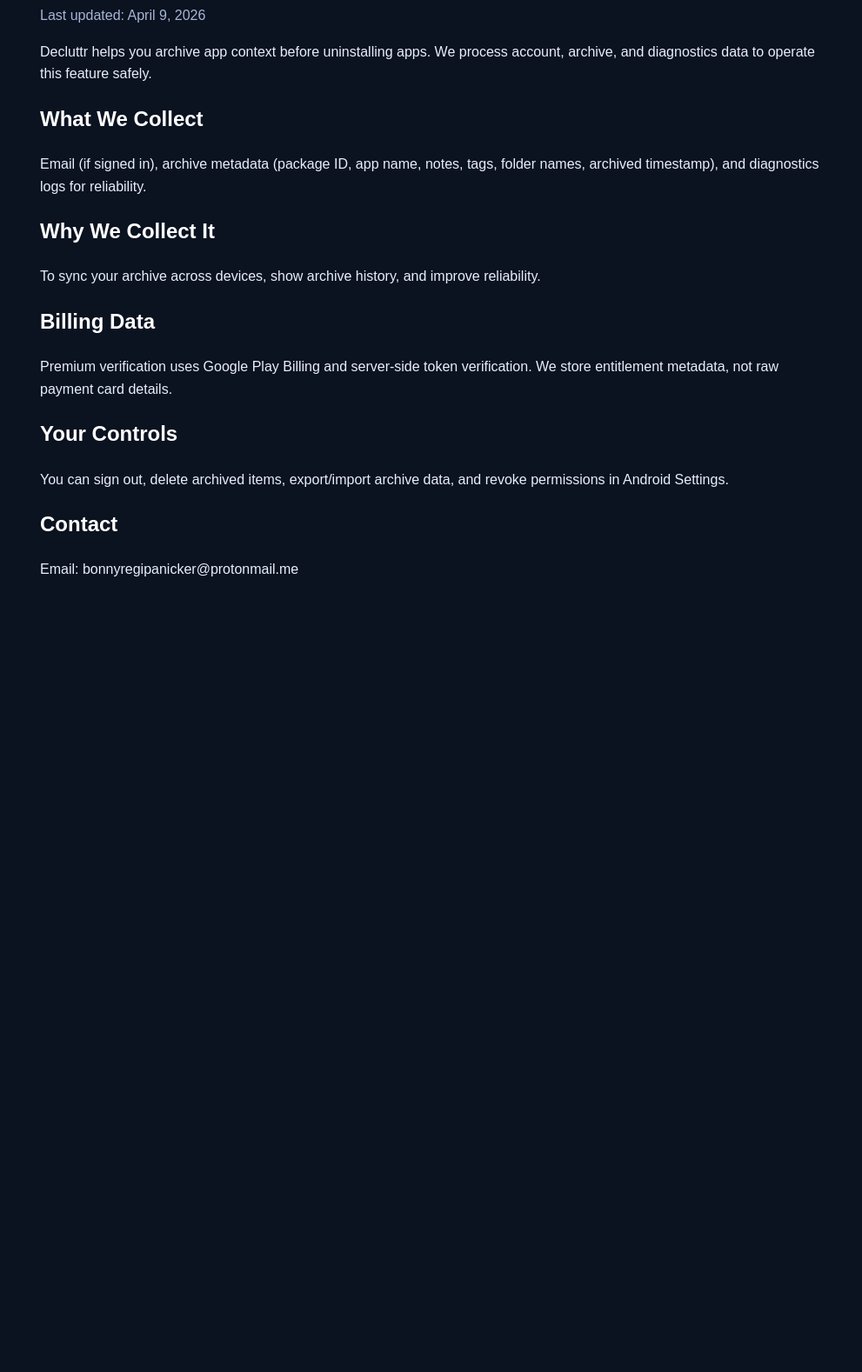
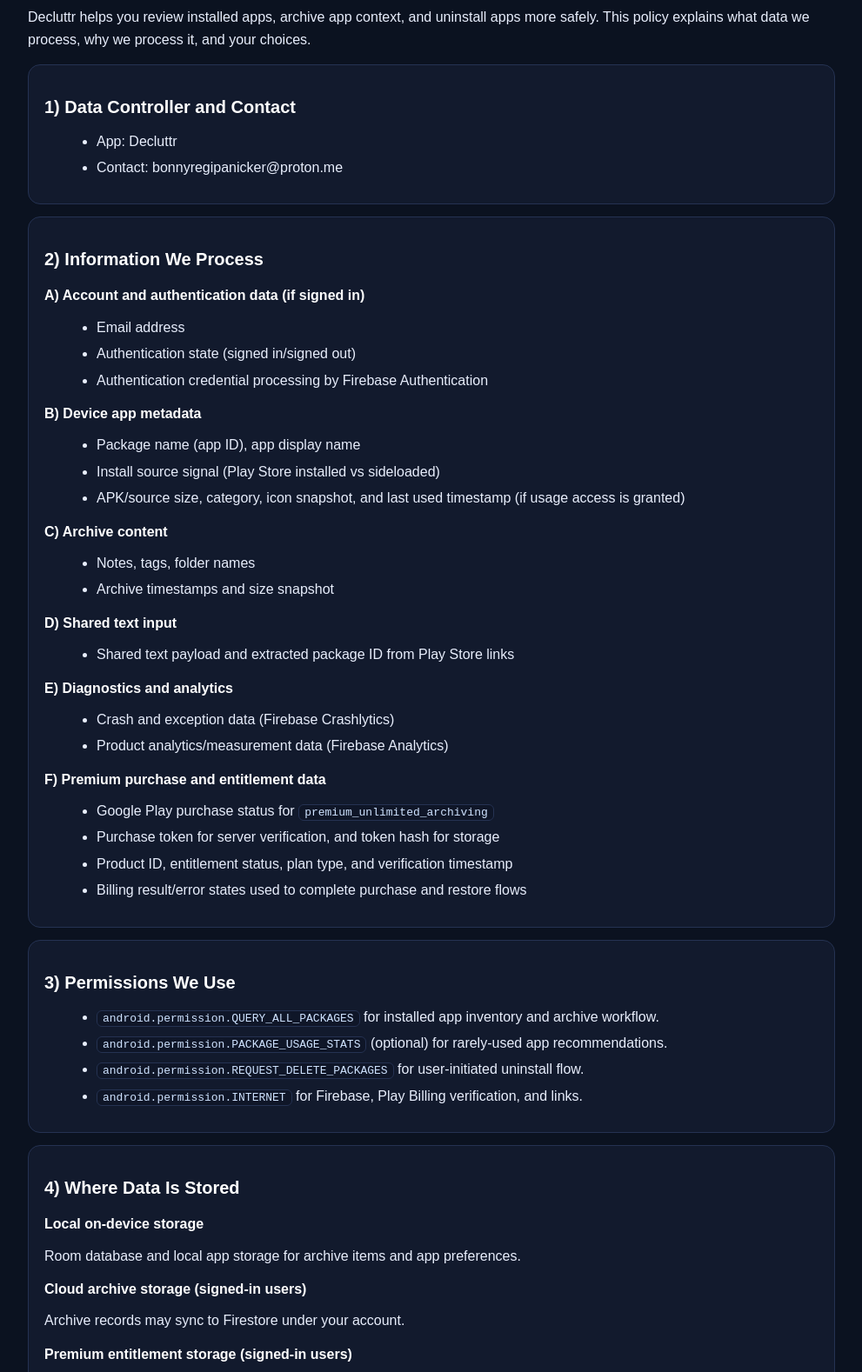
Before and after one commit to bonnypanicker/Decluttr, a plain HTML site: page public/privacy-policy.html in a window 1280 px wide. Shown: the part 113-1691 px from the top of the page at 87% size, without its empty margins (144-1135 px from the left). Before the commit the page ends 837 px from the top, so only its background shows below. Drawn offline with Linux system fonts and the light colour scheme.

Commit message:
Update legal links/policy and build release AAB in CI

```diff
--- a/public/privacy-policy.html
+++ b/public/privacy-policy.html
@@ -5,28 +5,170 @@
   <meta name="viewport" content="width=device-width, initial-scale=1">
   <title>Decluttr Privacy Policy</title>
   <style>
-    body { font-family: Arial, sans-serif; margin: 0; background: #0b1220; color: #e8eefc; }
-    main { max-width: 900px; margin: 0 auto; padding: 24px 16px 40px; line-height: 1.6; }
-    h1, h2 { color: #ffffff; }
-    a { color: #8fc1ff; }
-    .muted { color: #a7b6d6; }
+    :root {
+      --bg: #0b1220;
+      --panel: #121a2d;
+      --text: #e8eefc;
+      --muted: #a7b6d6;
+      --link: #8fc1ff;
+      --border: #253252;
+    }
+    * { box-sizing: border-box; }
+    body {
+      margin: 0;
+      background: var(--bg);
+      color: var(--text);
+      font-family: Arial, sans-serif;
+      line-height: 1.65;
+    }
+    main {
+      max-width: 960px;
+      margin: 0 auto;
+      padding: 24px 16px 48px;
+    }
+    .card {
+      background: var(--panel);
+      border: 1px solid var(--border);
+      border-radius: 14px;
+      padding: 18px;
+      margin-top: 14px;
+    }
+    h1, h2, h3 { margin: 0 0 10px; color: #fff; }
+    h1 { font-size: 30px; }
+    h2 { font-size: 20px; margin-top: 14px; }
+    h3 { font-size: 16px; margin-top: 12px; }
+    p { margin: 0 0 10px; }
+    ul { margin: 0 0 10px 20px; }
+    li { margin: 4px 0; }
+    .muted { color: var(--muted); }
+    a { color: var(--link); }
+    code {
+      background: #0f1628;
+      border: 1px solid var(--border);
+      border-radius: 6px;
+      padding: 1px 6px;
+      color: #cfe3ff;
+    }
   </style>
 </head>
 <body>
 <main>
-  <h1>Decluttr Privacy Policy</h1>
+  <h1>Privacy Policy for Decluttr</h1>
   <p class="muted">Last updated: April 9, 2026</p>
-  <p>Decluttr helps you archive app context before uninstalling apps. We process account, archive, and diagnostics data to operate this feature safely.</p>
-  <h2>What We Collect</h2>
-  <p>Email (if signed in), archive metadata (package ID, app name, notes, tags, folder names, archived timestamp), and diagnostics logs for reliability.</p>
-  <h2>Why We Collect It</h2>
-  <p>To sync your archive across devices, show archive history, and improve reliability.</p>
-  <h2>Billing Data</h2>
-  <p>Premium verification uses Google Play Billing and server-side token verification. We store entitlement metadata, not raw payment card details.</p>
-  <h2>Your Controls</h2>
-  <p>You can sign out, delete archived items, export/import archive data, and revoke permissions in Android Settings.</p>
-  <h2>Contact</h2>
-  <p>Email: bonnyregipanicker@protonmail.me</p>
+  <p>
+    Decluttr helps you review installed apps, archive app context, and uninstall apps more safely.
+    This policy explains what data we process, why we process it, and your choices.
+  </p>
+
+  <section class="card">
+    <h2>1) Data Controller and Contact</h2>
+    <ul>
+      <li>App: Decluttr</li>
+      <li>Contact: bonnyregipanicker@proton.me</li>
+    </ul>
+  </section>
+
+  <section class="card">
+    <h2>2) Information We Process</h2>
+
+    <h3>A) Account and authentication data (if signed in)</h3>
+    <ul>
+      <li>Email address</li>
+      <li>Authentication state (signed in/signed out)</li>
+      <li>Authentication credential processing by Firebase Authentication</li>
+    </ul>
+
+    <h3>B) Device app metadata</h3>
+    <ul>
+      <li>Package name (app ID), app display name</li>
+      <li>Install source signal (Play Store installed vs sideloaded)</li>
+      <li>APK/source size, category, icon snapshot, and last used timestamp (if usage access is granted)</li>
+    </ul>
+
+    <h3>C) Archive content</h3>
+    <ul>
+      <li>Notes, tags, folder names</li>
+      <li>Archive timestamps and size snapshot</li>
+    </ul>
+
+    <h3>D) Shared text input</h3>
+    <ul>
+      <li>Shared text payload and extracted package ID from Play Store links</li>
+    </ul>
+
+    <h3>E) Diagnostics and analytics</h3>
+    <ul>
+      <li>Crash and exception data (Firebase Crashlytics)</li>
+      <li>Product analytics/measurement data (Firebase Analytics)</li>
+    </ul>
+
+    <h3>F) Premium purchase and entitlement data</h3>
+    <ul>
+      <li>Google Play purchase status for <code>premium_unlimited_archiving</code></li>
+      <li>Purchase token for server verification, and token hash for storage</li>
+      <li>Product ID, entitlement status, plan type, and verification timestamp</li>
+      <li>Billing result/error states used to complete purchase and restore flows</li>
+    </ul>
+  </section>
+
+  <section class="card">
+    <h2>3) Permissions We Use</h2>
+    <ul>
+      <li><code>android.permission.QUERY_ALL_PACKAGES</code> for installed app inventory and archive workflow.</li>
+      <li><code>android.permission.PACKAGE_USAGE_STATS</code> (optional) for rarely-used app recommendations.</li>
+      <li><code>android.permission.REQUEST_DELETE_PACKAGES</code> for user-initiated uninstall flow.</li>
+      <li><code>android.permission.INTERNET</code> for Firebase, Play Billing verification, and links.</li>
+    </ul>
+  </section>
+
+  <section class="card">
+    <h2>4) Where Data Is Stored</h2>
+    <h3>Local on-device storage</h3>
+    <p>Room database and local app storage for archive items and app preferences.</p>
+
+    <h3>Cloud archive storage (signed-in users)</h3>
+    <p>Archive records may sync to Firestore under your account.</p>
+
+    <h3>Premium entitlement storage (signed-in users)</h3>
+    <p>Entitlement metadata may be stored at <code>users/{uid}/entitlements/archive</code>.</p>
+  </section>
+
+  <section class="card">
+    <h2>5) Third-Party Services</h2>
+    <ul>
+      <li>Google Firebase Authentication</li>
+      <li>Google Firebase Firestore</li>
+      <li>Google Firebase Functions</li>
+      <li>Google Firebase Crashlytics</li>
+      <li>Google Firebase Analytics</li>
+      <li>Google Play Billing and Google Play Developer APIs</li>
+    </ul>
+  </section>
+
+  <section class="card">
+    <h2>6) Retention, Controls, and Security</h2>
+    <ul>
+      <li>Archive data is retained until removed by you or app data is cleared.</li>
+      <li>Sign out clears local archived data according to app behavior.</li>
+      <li>Entitlement metadata may be retained for fraud prevention and purchase restoration.</li>
+      <li>You can edit/delete archive entries, export/import data, sign out, revoke permissions, and restore purchases when signed in.</li>
+      <li>We use reasonable safeguards (TLS/HTTPS, Android/Firebase platform controls), but no system is fully risk-free.</li>
+    </ul>
+  </section>
+
+  <section class="card">
+    <h2>7) Additional Notes</h2>
+    <p>
+      Decluttr is not directed to children under 13. If you believe a child has provided personal data,
+      contact us for review and removal.
+    </p>
+    <p>
+      If cloud features are used, data may be processed in countries where Google/Firebase infrastructure operates.
+    </p>
+    <p>
+      We may update this policy over time and will update the date above when changes are made.
+    </p>
+  </section>
 </main>
 </body>
 </html>
```
Also changed, not shown: PRIVACY_POLICY.md (+40 -5 lines), docs/premium_billing_setup.md (+2 -2 lines), .github/workflows/android.yml, 1 other file.
